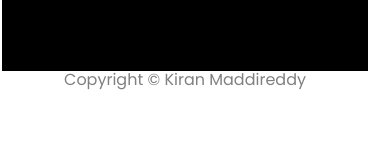
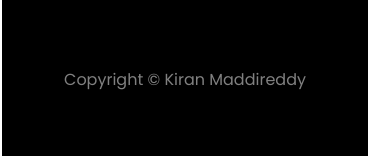
Before and after one commit to Kiran7112/PixaBay-Clone, a plain HTML site: page index.html in a window 390 px wide. Shown: the part 6292-6448 px from the top of the page. Drawn offline with nearby package versions, Linux system fonts and the light colour scheme.

Commit message:
latest modification

```diff
--- a/assets/css/style.css
+++ b/assets/css/style.css
@@ -56,6 +56,7 @@ body {
 header{
     font-size: 50px;
     font-family:sans-serif;
+    text-shadow: 0px 0px 5px  white;
 }
 .header2{
     display: none;
@@ -531,4 +532,15 @@ a:hover{
           box-shadow:  0 0px 10px black ;
           margin: 20px;
         }
+        .footer{
+            width: 100%;
+            background-color: black;
+           color: grey;
+           max-width: 100% !important;
+           height: 80vh;
+           max-height: 80vh;
+           padding-top: 50px;
+           margin-inline: -10px !important;
+
+        }
 }
```
